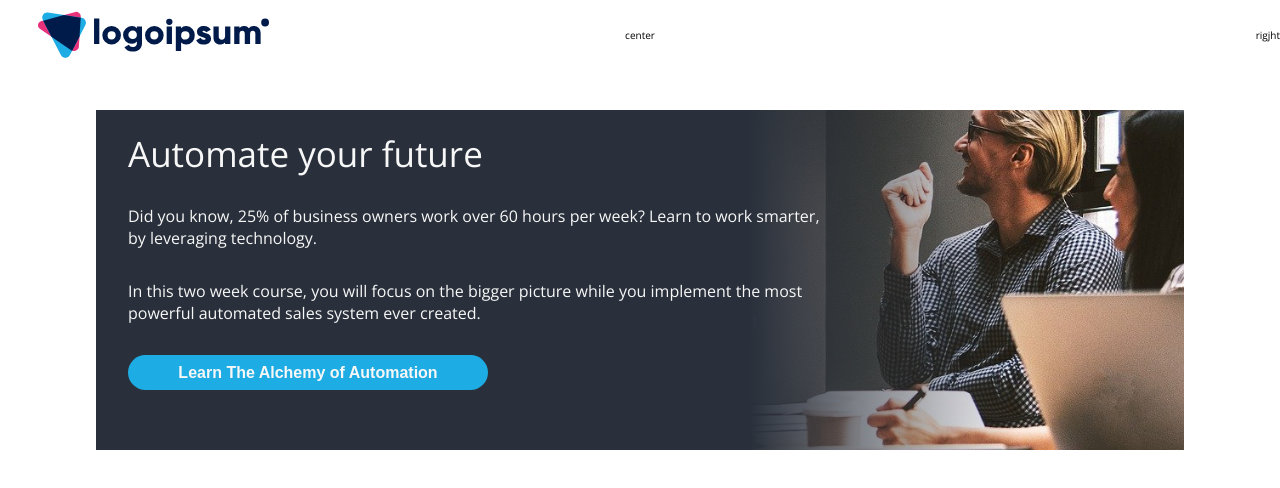
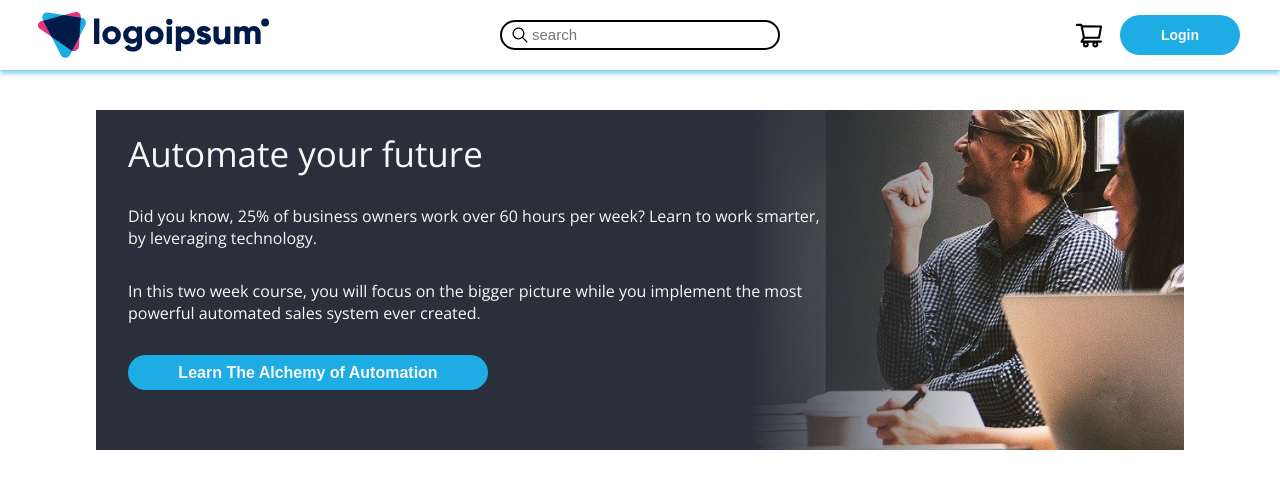
Before and after one commit to YashMohanYamo2206/E-commerce, a React (Create React App) app: page / in a window 1280 px wide. Shown: the top 488 px of the page. Built offline with nearby package versions, Linux system fonts and the light colour scheme.

Commit message:
added shopping and login button

```diff
--- a/package.json
+++ b/package.json
@@ -9,6 +9,7 @@
     "react": "^16.13.1",
     "react-dom": "^16.13.1",
     "react-icon": "^1.0.0",
+    "react-icons": "^4.3.1",
     "react-scripts": "3.4.3"
   },
   "scripts": {
--- a/src/components/header/header.js
+++ b/src/components/header/header.js
@@ -1,4 +1,5 @@
 import React from "react";
+import HeaderCenter from "./headercenter";
 import HeaderLeft from "./headerLeft"
 import HeaderRight from "./headerRight";
 
@@ -6,7 +7,7 @@ const Header = () => {
     return (
         <div className="header">
             <HeaderLeft/>
-            <div className="header__center">center</div>
+            <HeaderCenter/>
             <HeaderRight/>
         </div>
     );
--- a/src/components/header/headerRight.js
+++ b/src/components/header/headerRight.js
@@ -1,12 +1,13 @@
 import React from "react";
-// import FaPencil from 'react-icons/lib/fa/fapencil';
+import { AiOutlineShoppingCart } from "react-icons/ai";
+import HeaderLogin from "./headerLogin";
 
 
 const HeaderRight = () => {
     return (
         <div className="header__right">
-          rigjht  {/* <FaPencil className="header__right--cart"/> */}
-
+           <AiOutlineShoppingCart className="header__right--cart"/>
+            <HeaderLogin/>
         </div>
     );
 }
--- a/src/scss/_header.scss
+++ b/src/scss/_header.scss
@@ -1,3 +1,5 @@
+@import "./variables";
+
 .header {
   display: flex;
   position: relative;
@@ -6,7 +8,7 @@
   height: 7rem;
   overflow: hidden;
   align-items: center;
-
+  box-shadow: 0 0.3rem 0.5rem rgba($color-blue-light, 0.65);
   &__left {
     width: 30%;
     &--image {
@@ -23,13 +25,36 @@
   &__right {
     width: 30%;
     display: flex;
+    padding-right: 4rem;
     justify-content: end;
 
     &--cart {
+      align-self: center;
       display: flex;
       height: 3rem;
       width: 3rem;
+      margin-right: 1.6rem;
       cursor: pointer;
+    }
+
+    &--login {
+      height: 4rem;
+      width: 12rem;
+      border-radius: 10rem;
+      background-color: $color-blue-light;
+      color: $color-grey-light;
+      border: none;
+      font-weight: 600;
+      font-size: 1.4rem;
+      outline: none;
+      transition: all 0.4s;
+      cursor: pointer;
+      appearance: none;
+      &:hover {
+        background-color: $color-grey-light;
+        color: $color-blue-light;
+        border: 2px solid $color-blue-light;
+      }
     }
   }
 }
--- a/src/scss/main.scss
+++ b/src/scss/main.scss
@@ -2,3 +2,4 @@
 @import './cta-top';
 @import './variables';
 @import './header';
+@import './search';
--- a/src/styles/main.css
+++ b/src/styles/main.css
@@ -90,7 +90,8 @@ body {
   width: 100vw;
   height: 7rem;
   overflow: hidden;
-  align-items: center; }
+  align-items: center;
+  box-shadow: 0 0.3rem 0.5rem rgba(29, 172, 227, 0.65); }
   .header__left {
     width: 30%; }
     .header__left--image {
@@ -104,9 +105,52 @@ body {
   .header__right {
     width: 30%;
     display: flex;
+    padding-right: 4rem;
     justify-content: end; }
     .header__right--cart {
+      align-self: center;
       display: flex;
       height: 3rem;
       width: 3rem;
+      margin-right: 1.6rem;
       cursor: pointer; }
+    .header__right--login {
+      height: 4rem;
+      width: 12rem;
+      border-radius: 10rem;
+      background-color: #1dace3;
+      color: #f7f7f7;
+      border: none;
+      font-weight: 600;
+      font-size: 1.4rem;
+      outline: none;
+      transition: all 0.4s;
+      cursor: pointer;
+      appearance: none; }
+      .header__right--login:hover {
+        background-color: #f7f7f7;
+        color: #1dace3;
+        border: 2px solid #1dace3; }
+
+.search {
+  width: 28rem;
+  height: 3rem;
+  border-radius: 10rem;
+  border: 2px solid #000000;
+  outline: none; }
+  @media (max-width: 596px) {
+    .search__form {
+      display: none; } }
+  .search::placeholder {
+    padding-left: 3rem;
+    font-size: 1.5rem; }
+  .search:focus {
+    border: 2px solid #1dace3;
+    padding-left: 4rem; }
+    .search:focus::placeholder {
+      color: transparent; }
+  .search__icon {
+    position: absolute;
+    height: 2rem;
+    width: 2rem;
+    transform: translate(1rem, 0.5rem); }
```
Also changed, not shown: 1 other file (tests, documents, lock files or other folders).
